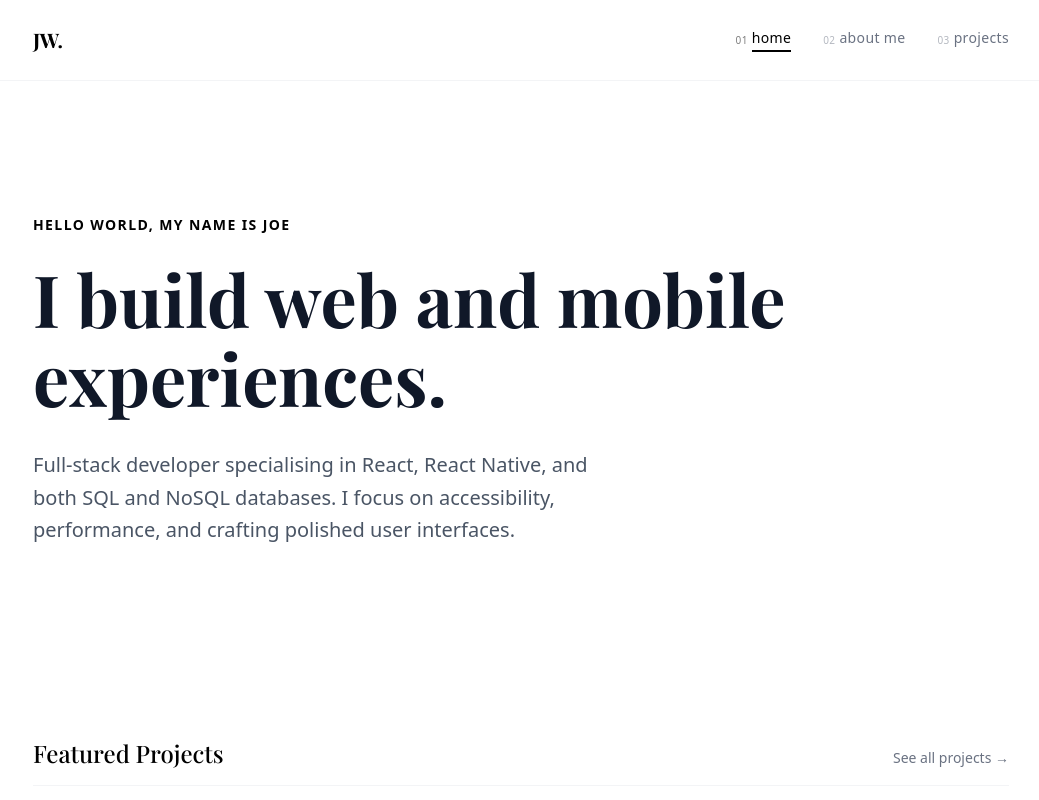
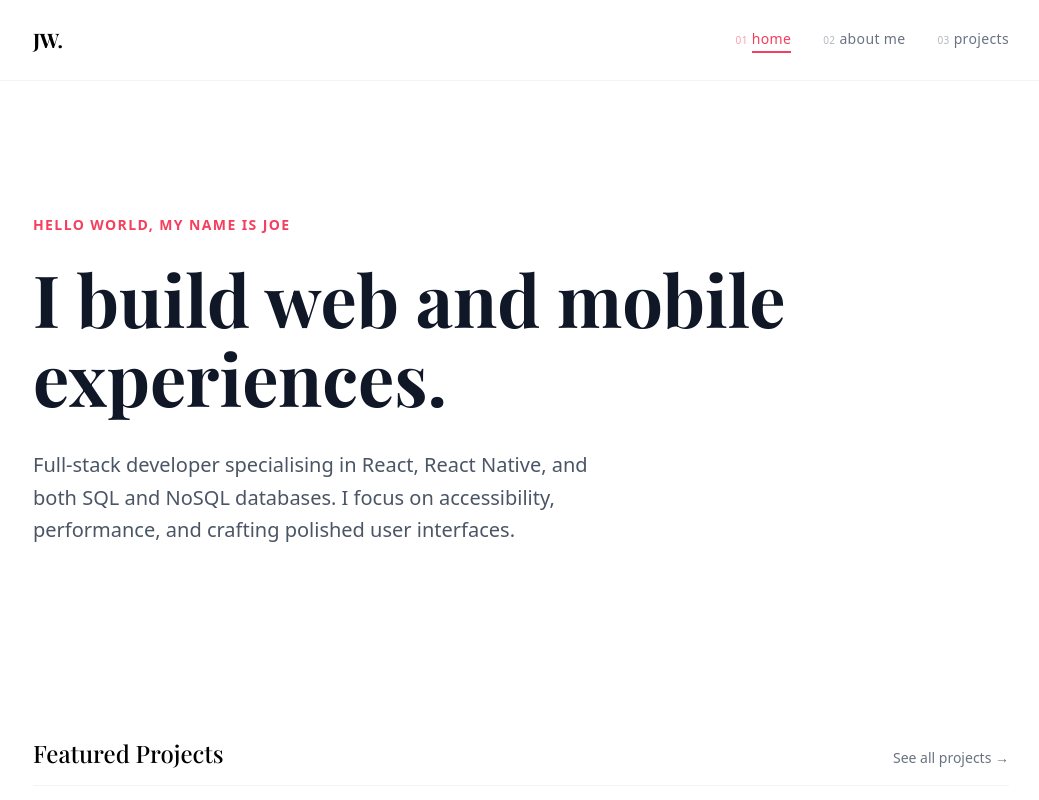
Before and after one commit to jjooeew/my-portfolio, a Next.js app: page / in a window 1280 px wide. Shown: the top 800 px of the page, without its empty margins (119-1158 px from the left). Built offline with nearby package versions, Linux system fonts and the light colour scheme; a web font is replaced by a local one.

Commit message:
Fixed color accents by putting them in @theme in globals.css, added hover animations to navlinks

```diff
--- a/src/app/components/ui/NavLink.tsx
+++ b/src/app/components/ui/NavLink.tsx
@@ -38,17 +38,17 @@ export default function NavLink({
         {id}
       </span>
 
-      <span
-        className={`
-         border-b-2 pb-0.5 transition-all
-          ${
-            isActive
-              ? "border-accent-500"
-              : "border-transparent group-hover:border-gray-300 dark:group-hover:border-gray-600"
-          }
+      <span className="relative pb-0.5">
+        {label}
+
+        <span
+          className={`
+            absolute left-0 -bottom-[2px] h-[2px]
+            bg-accent-500 origin-left
+            transition-all duration-300
+            ${isActive ? "w-full" : "w-0 group-hover:w-full"}
             `}
-      >
-        {label}
+        />
       </span>
     </Link>
   );
--- a/src/app/globals.css
+++ b/src/app/globals.css
@@ -10,6 +10,8 @@
   --color-foreground: var(--foreground);
   --font-sans: var(--font-geist-sans);
   --font-mono: var(--font-geist-mono);
+  --color-accent-500: #f43f5e;
+  --color-accent-600: #e11d48;
 }
 
 @media (prefers-color-scheme: dark) {
@@ -26,7 +28,7 @@
 } */
 
 
-@keyframes typing {
+/* @keyframes typing {
   from { width: 0 }
   to { width: 100% }
 }
@@ -51,7 +53,7 @@
     0 0 20px #34d399,
     0 0 40px #10b981,
     0 0 80px #10b981;
-}
+} */
 
 /* @keyframes flicker {
   0%, 19%, 21%, 23%, 25%, 54%, 56%, 100% {
@@ -66,14 +68,14 @@
   animation: flicker 2s infinite;
 } */
 
-@keyframes floaty {
+/* @keyframes floaty {
   0% { transform: translateY(0) translateX(0) rotate(0deg); }
   50% { transform: translateY(-20px) translateX(10px) rotate(10deg); }
   100% { transform: translateY(0) translateX(0) rotate(0deg); }
 }
 @media (prefers-reduced-motion: reduce) {
   .motion-safe\:animate-floaty { animation: none !important; }
-}
+} */
 
 
 .backdrop {
```
